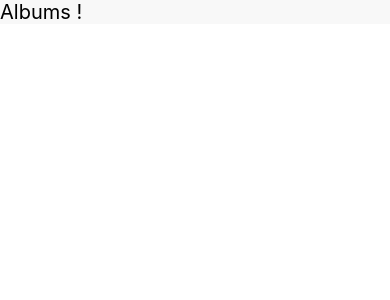
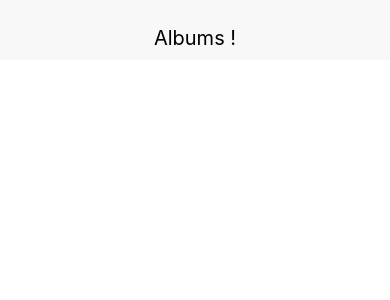
Before and after one commit to VikasKad/reactnativeTutor-album, a React Native app: screen / in a window 390 px wide. Shown: the top 300 px of the page. Built offline with nearby package versions, Linux system fonts and the light colour scheme.

Commit message:
flex: Justify content, alignitem

```diff
--- a/src/component/header.js
+++ b/src/component/header.js
@@ -13,7 +13,12 @@ const Header = () => {
 };
 const styles = {
     viewStyle: {
-        backgroundColor: '#F8F8F8'
+        backgroundColor: '#F8F8F8',
+        justifyContent:'center',
+        alignItems:'center',
+        height:60,
+        paddingTop:15,
+
     },
     textStyle: {
         fontSize: 20
```
